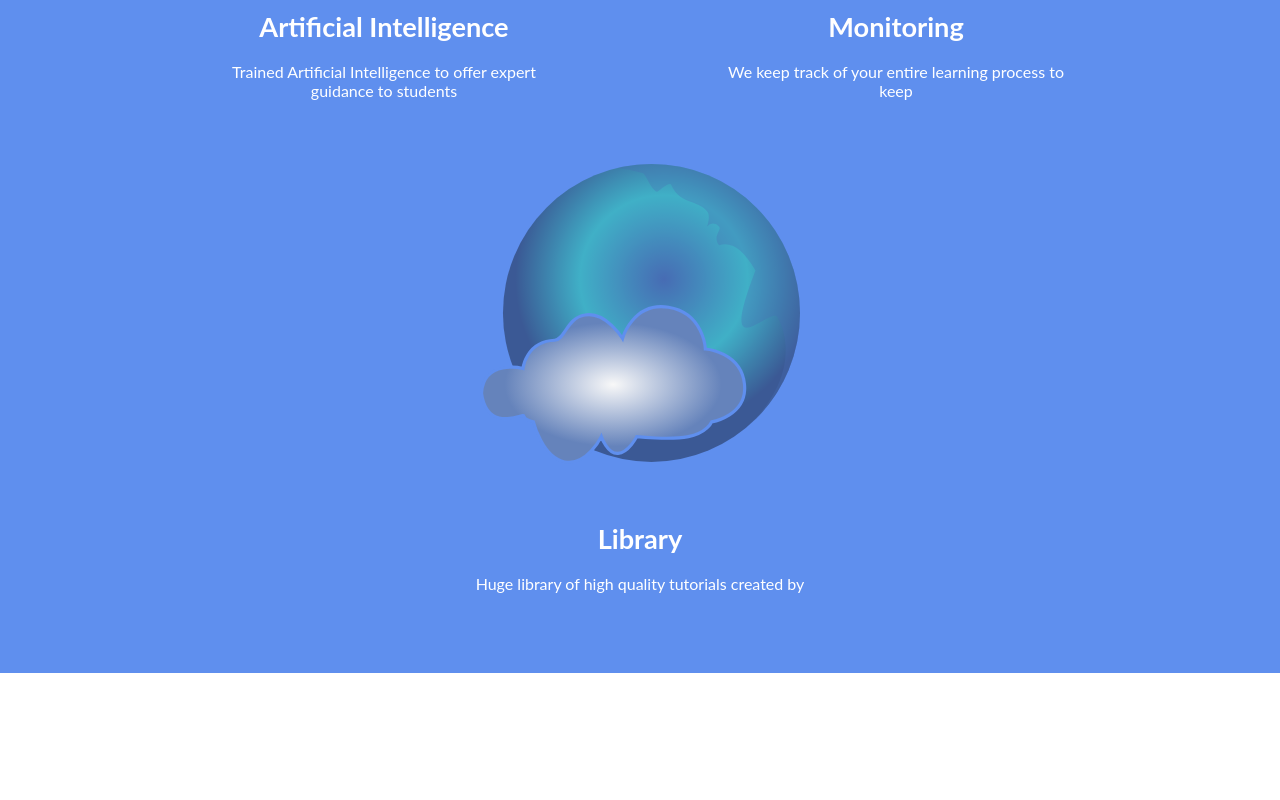
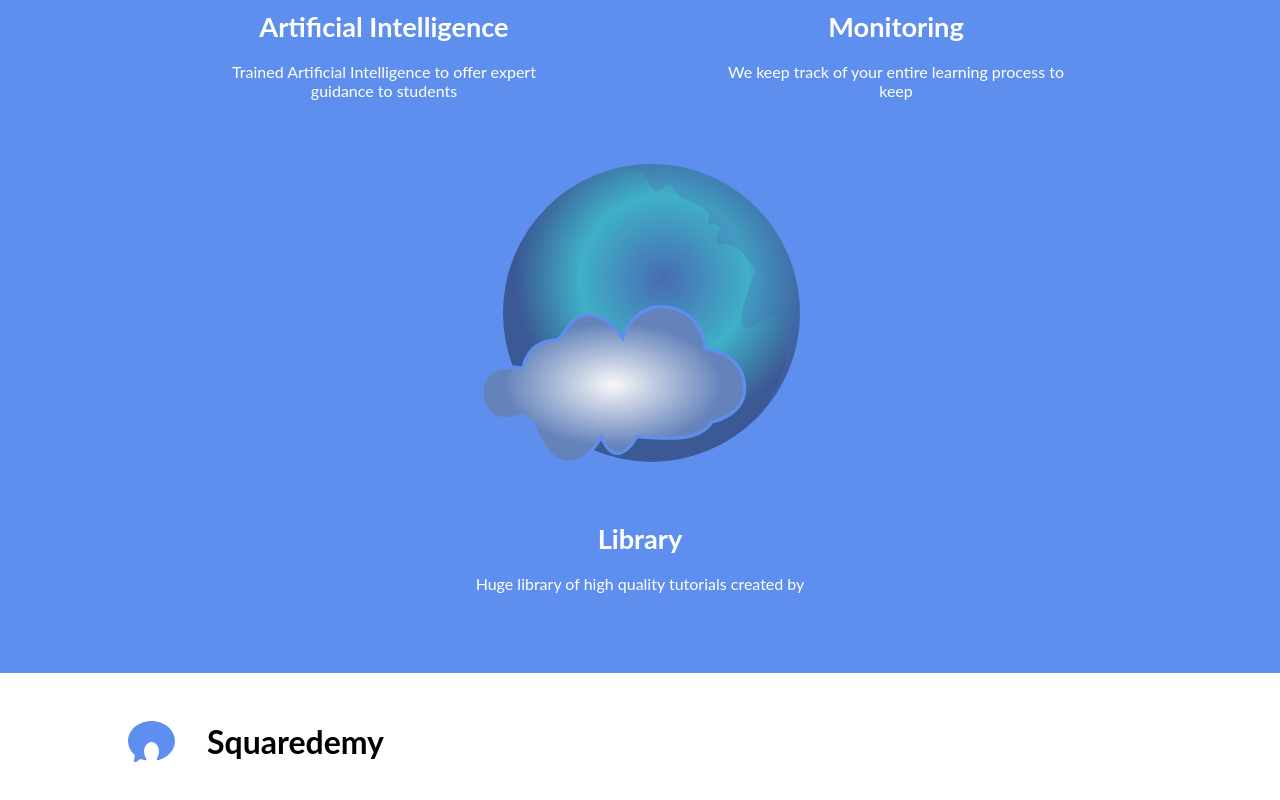
Before and after one commit to elishaking/squaredemy-web, a React (Create React App) app: page / in a window 1280 px wide. Shown: the part 4182-4982 px from the top of the page. Before the commit the page ends 4855 px from the top, so only its background shows below. Built offline with nearby package versions, Linux system fonts and the light colour scheme.

Commit message:
footer component

```diff
--- a/src/App.scss
+++ b/src/App.scss
@@ -1,5 +1,19 @@
 .container {
   padding: 3em 10vw;
+}
+
+h1.logo {
+  display: flex;
+  align-items: center;
+  // text-transform: uppercase;
+
+  svg {
+    font-size: 1.3em;
+  }
+
+  span {
+    margin-left: 1em;
+  }
 }
 
 a {
--- a/src/components/Home/Home.js
+++ b/src/components/Home/Home.js
@@ -11,6 +11,8 @@ import smartBg from '../../assets/images/smart-bg.svg';
 import ai from '../../assets/images/ai.svg';
 import monitoring from '../../assets/images/monitoring.svg';
 import library from '../../assets/images/lib.svg';
+
+import Footer from '../layout/Footer/Footer';
 
 export default class Home extends Component {
   render() {
@@ -96,6 +98,8 @@ export default class Home extends Component {
             </div>
           </div>
         </div>
+
+        <Footer />
       </div>
     )
   }
--- /dev/null
+++ b/src/components/layout/Footer/Footer.js
@@ -0,0 +1,18 @@
+import React from 'react';
+import './Footer.scss';
+
+export default function Footer({ bg = "#fff" }) {
+  return (
+    <footer style={{ color: bg === "#fff" ? "#000" : "#fff" }} className="footer container">
+      <h1 className="logo">
+        <svg xmlns="http://www.w3.org/2000/svg" width="1.13em" height="1em" viewBox="0 0 53 46.984">
+          <g id="Group_604" data-name="Group 604" transform="translate(-658.05 -174.77)">
+            <path id="Path_999" data-name="Path 999" d="M711.05,197.362c0,10.263-8.026,18.928-19.02,21.68a1.3,1.3,0,0,1-1.371-2.019,12.918,12.918,0,0,0,2.326-7.588c0-6.076-3.774-11-8.43-11s-8.43,4.925-8.43,11a12.918,12.918,0,0,0,2.327,7.589,1.3,1.3,0,0,1-1.368,2.021,29.269,29.269,0,0,1-3.655-1.171,1.9,1.9,0,0,0-1.754.185l-5.219,3.485a1.178,1.178,0,0,1-1.827-1.183l1.012-5.984a1.9,1.9,0,0,0-.588-1.714,20.821,20.821,0,0,1-7-15.3c0-12.477,11.864-22.592,26.5-22.592S711.05,184.885,711.05,197.362Z" transform="translate(0 0)" fill={bg === "#fff" ? "#5f8fee" : "#fff"} />
+          </g>
+        </svg>
+
+        <span>Squaredemy</span>
+      </h1>
+    </footer>
+  )
+}
--- /dev/null
+++ b/src/components/layout/Footer/Footer.scss
@@ -0,0 +1,3 @@
+.footer {
+  display: flex;
+}
--- a/src/components/layout/Navbar/Navbar.js
+++ b/src/components/layout/Navbar/Navbar.js
@@ -6,7 +6,7 @@ export default class Navbar extends Component {
   render() {
     return (
       <nav className="navbar container">
-        <h1>
+        <h1 className="logo">
           <svg xmlns="http://www.w3.org/2000/svg" width="1.13em" height="1em" viewBox="0 0 53 46.984">
             <g id="Group_604" data-name="Group 604" transform="translate(-658.05 -174.77)">
               <path id="Path_999" data-name="Path 999" d="M711.05,197.362c0,10.263-8.026,18.928-19.02,21.68a1.3,1.3,0,0,1-1.371-2.019,12.918,12.918,0,0,0,2.326-7.588c0-6.076-3.774-11-8.43-11s-8.43,4.925-8.43,11a12.918,12.918,0,0,0,2.327,7.589,1.3,1.3,0,0,1-1.368,2.021,29.269,29.269,0,0,1-3.655-1.171,1.9,1.9,0,0,0-1.754.185l-5.219,3.485a1.178,1.178,0,0,1-1.827-1.183l1.012-5.984a1.9,1.9,0,0,0-.588-1.714,20.821,20.821,0,0,1-7-15.3c0-12.477,11.864-22.592,26.5-22.592S711.05,184.885,711.05,197.362Z" transform="translate(0 0)" fill="#5f8fee" />
--- a/src/components/layout/Navbar/Navbar.scss
+++ b/src/components/layout/Navbar/Navbar.scss
@@ -2,20 +2,6 @@
   display: flex;
   align-items: center;
   justify-content: space-between;
-
-  h1 {
-    display: flex;
-    align-items: center;
-    // text-transform: uppercase;
-
-    svg {
-      font-size: 1.3em;
-    }
-
-    span {
-      margin-left: 1em;
-    }
-  }
 
   ul {
     display: flex;
```
